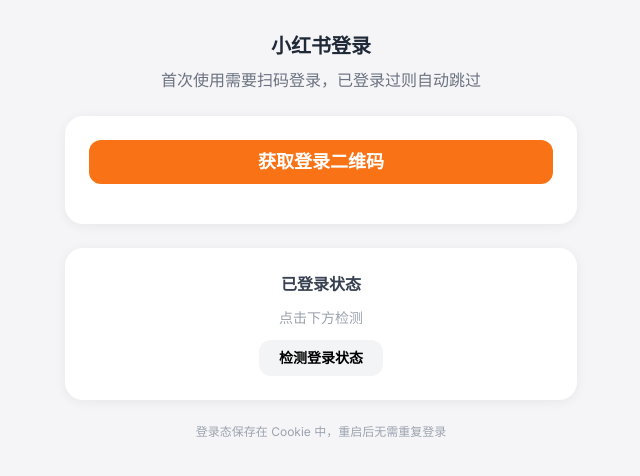
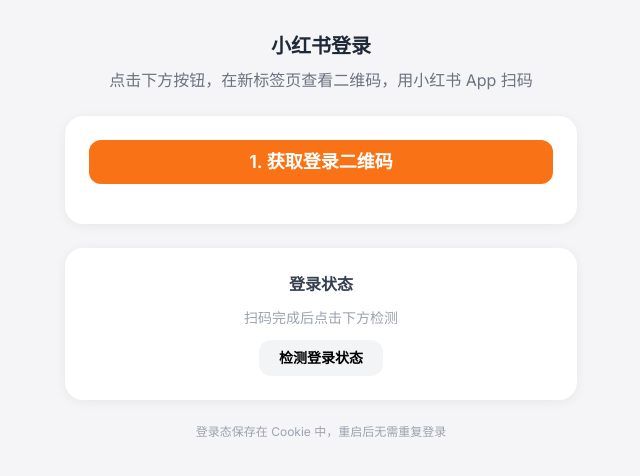
Before and after one commit to FannyZF/REDPsychology, a FastAPI app: page /login in a window 1280 px wide. Shown: the part 61-537 px from the top of the page, without its empty margins (319-959 px from the left). Run offline with FastAPI, Linux system fonts and the light colour scheme; some libraries are stand-ins or nearby versions.

Commit message:
登录页改为新标签页打开二维码图片

```diff
--- a/src/web/templates/login.html.j2
+++ b/src/web/templates/login.html.j2
@@ -2,20 +2,17 @@
 {% block content %}
 <div class="max-w-lg mx-auto text-center">
   <h2 class="text-xl font-bold text-gray-800 mb-2">小红书登录</h2>
-  <p class="text-gray-500 mb-6">首次使用需要扫码登录，已登录过则自动跳过</p>
+  <p class="text-gray-500 mb-6">点击下方按钮，在新标签页查看二维码，用小红书 App 扫码</p>
 
   <div class="card p-6 mb-6">
-    <button onclick="captureQR()" class="btn bg-orange-500 text-white text-lg w-full mb-4" id="capture-btn">获取登录二维码</button>
-    <div id="qr-container" class="hidden">
-      <p class="text-sm text-gray-500 mb-3">请用小红书 App 扫描下方二维码</p>
-      <img id="qr-image" src="" class="mx-auto rounded-xl shadow-lg" style="max-width:300px">
-      <div id="login-status" class="mt-4 text-sm text-green-500 hidden">正在检测登录状态...</div>
-    </div>
+    <button onclick="captureQR()" class="btn bg-orange-500 text-white text-lg w-full mb-4" id="capture-btn">1. 获取登录二维码</button>
+    <p id="capture-status" class="text-sm text-gray-400 hidden"></p>
+    <a id="qr-link" href="#" target="_blank" class="btn bg-blue-500 text-white w-full hidden">2. 打开二维码 (新标签页)</a>
   </div>
 
   <div class="card p-6">
-    <h3 class="font-semibold text-gray-700 mb-3">已登录状态</h3>
-    <div id="check-result" class="text-sm text-gray-400">点击下方检测</div>
+    <h3 class="font-semibold text-gray-700 mb-3">登录状态</h3>
+    <div id="check-result" class="text-sm text-gray-400">扫码完成后点击下方检测</div>
     <button onclick="checkLogin()" class="btn bg-gray-100 text-sm mt-3">检测登录状态</button>
   </div>
 
@@ -26,33 +23,16 @@
 async function captureQR() {
   document.getElementById('capture-btn').disabled = true;
   document.getElementById('capture-btn').textContent = '正在获取...';
+  document.getElementById('capture-status').classList.remove('hidden');
+  document.getElementById('capture-status').textContent = '正在打开小红书登录页...';
+
   await fetch('/api/login/qrcode', {method:'POST'});
-  setTimeout(() => {
-    document.getElementById('qr-container').classList.remove('hidden');
-    document.getElementById('qr-image').src = '/api/login/qrcode-image?t='+Date.now();
-    document.getElementById('capture-btn').textContent = '刷新二维码';
-    document.getElementById('capture-btn').disabled = false;
-    pollLogin();
-  }, 3000);
-}
 
-async function pollLogin() {
-  const el = document.getElementById('login-status');
-  el.classList.remove('hidden');
-  for (let i = 0; i < 60; i++) {
-    await new Promise(r => setTimeout(r, 2000));
-    try {
-      const resp = await fetch('/api/login/check');
-      const data = await resp.json();
-      if (data.logged_in) {
-        el.textContent = '登录成功! 3秒后跳转...';
-        setTimeout(() => location.href = '/', 3000);
-        return;
-      }
-    } catch(e) {}
-    el.textContent = '等待扫码中... (' + ((i+1)*2) + 's)';
-  }
-  el.textContent = '超时，请重新获取二维码';
+  document.getElementById('capture-status').textContent = '二维码已获取，点击下方按钮查看';
+  document.getElementById('qr-link').classList.remove('hidden');
+  document.getElementById('capture-btn').textContent = '重新获取';
+  document.getElementById('capture-btn').disabled = false;
+  document.getElementById('qr-link').href = '/api/login/qrcode-image?t='+Date.now();
 }
 
 async function checkLogin() {
@@ -65,7 +45,7 @@ async function checkLogin() {
       el.textContent = '已登录! 可以发布内容。';
       el.className = 'text-sm text-green-500';
     } else {
-      el.textContent = '未登录，请先获取二维码扫码';
+      el.textContent = '未登录，请扫码后再次检测';
       el.className = 'text-sm text-orange-500';
     }
   } catch(e) {
```
